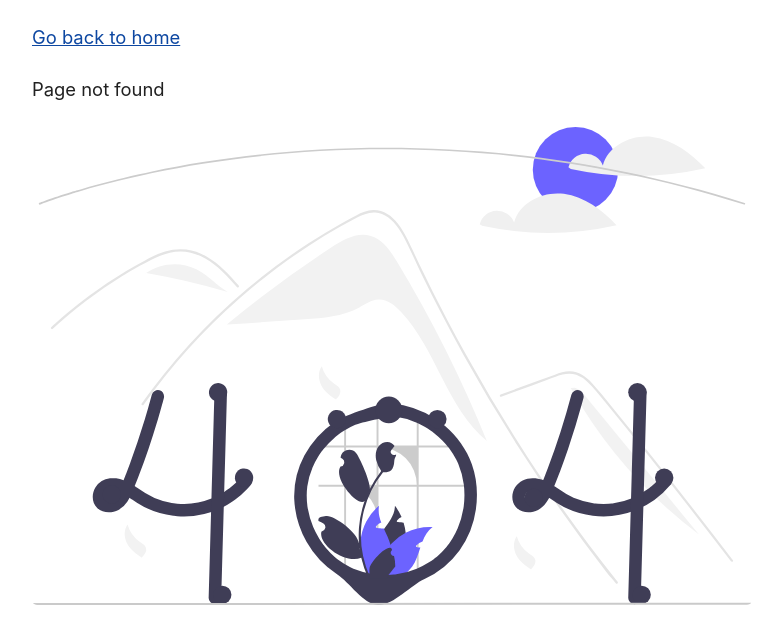
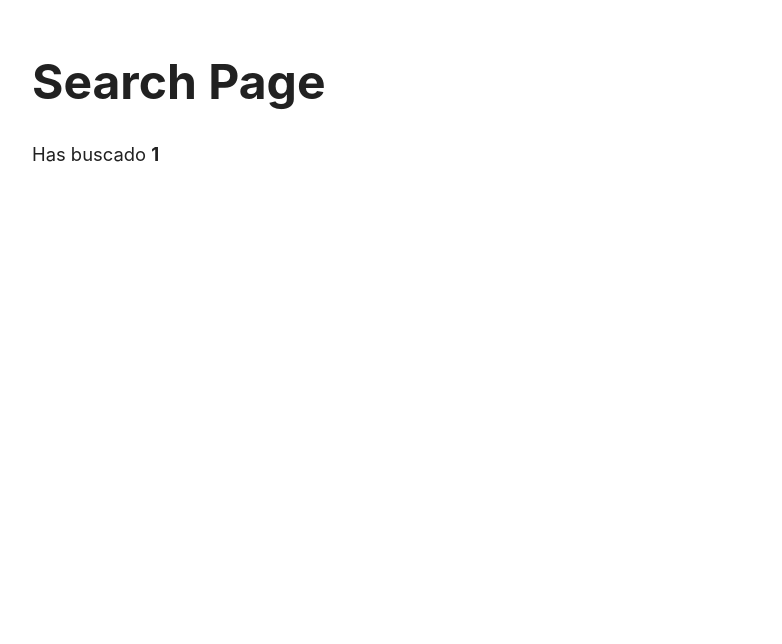
Before and after one commit to SlaytherZR7/router-react, a React app: page /search/1 in a window 1280 px wide. Before the commit this address had no page. Shown: the top 644 px of the page, without its empty margins (248-1030 px from the left). Built offline with nearby package versions, Linux system fonts and the light colour scheme; the HTML template or start-up script is replaced by a standard one.

Commit message:
update SearchPage to accept route parameters and display search query

```diff
--- a/src/App.jsx
+++ b/src/App.jsx
@@ -12,7 +12,7 @@ const LazyAboutPage = lazy(() => import('./pages/About'))
 const appRoutes = [
   { path: '/', Component: HomePage },
   { path: '/about', Component: AboutPage },
-  { path: '/search', Component: SearchPage }
+  { path: '/search/:query', Component: SearchPage }
 ]
 
 function App () {
--- a/src/pages/Search.jsx
+++ b/src/pages/Search.jsx
@@ -1,8 +1,14 @@
-export default function SearchPage () {
+import { useEffect } from 'react'
+
+export default function SearchPage ({ routeParams }) {
+  useEffect(() => {
+    document.title = `Has buscado ${routeParams.query}`
+  }, [])
+
   return (
     <>
-      <h1>Search</h1>
-      <p>This is the search page.</p>
+      <h1>Search Page</h1>
+      <p>Has buscado <strong>{routeParams.query}</strong></p>
     </>
   )
 }
```
